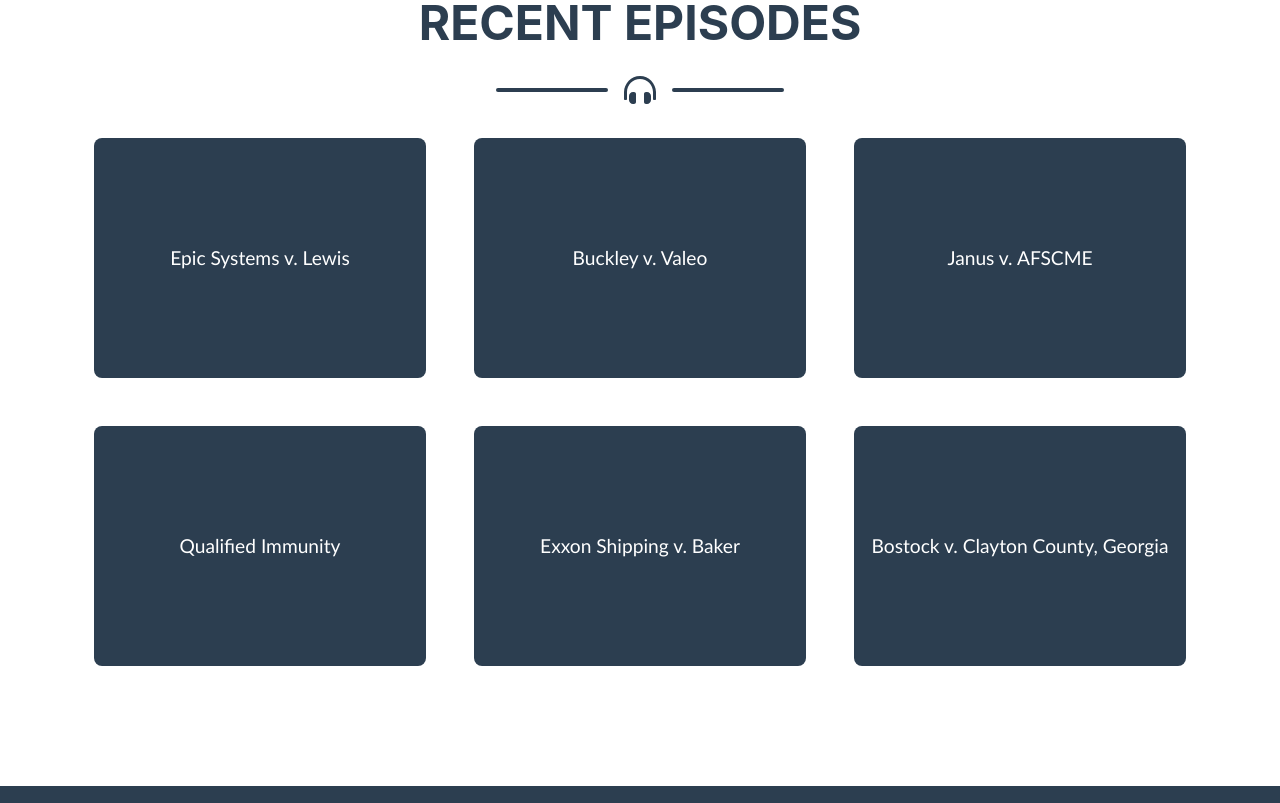
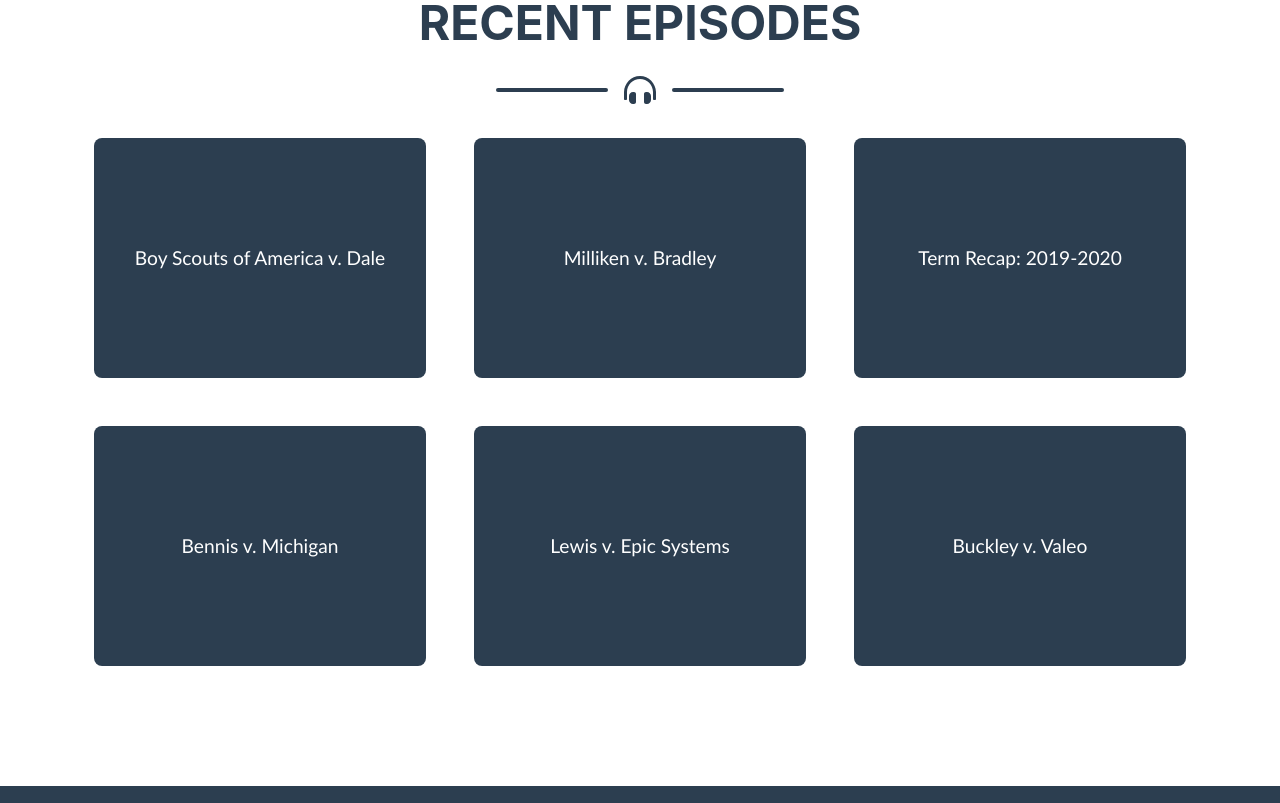
Before and after one commit to MurphyPone/fivefourpod-website, a plain HTML site: page index.html in a window 1280 px wide. Shown: the part 977-1780 px from the top of the page. Drawn offline with nearby package versions, Linux system fonts and the light colour scheme; a web font is replaced by a local one.

Commit message:
updated README, added report a bug

```diff
--- a/index.html
+++ b/index.html
@@ -17,6 +17,8 @@
         <title>Five Four Pod</title>
         <!-- Font Awesome icons (free version)-->
         <script src="https://cdnjs.cloudflare.com/ajax/libs/font-awesome/5.13.0/js/all.min.js" crossorigin="anonymous"></script>
+        <script src="https://d3js.org/d3-dsv.v1.min.js"></script>
+        <script src="https://d3js.org/d3-fetch.v1.min.js"></script> <!-- for reading csv-->
         <!-- Core theme CSS (includes Bootstrap)-->
         <link href="css/styles.css" rel="stylesheet">
         <!-- Fonts CSS-->
@@ -450,6 +452,7 @@
         <!-- Copyright Section-->
         <section class="copyright py-4 text-center text-white">
             <div class="container"><small class="pre-wrap">All rights reserved</small></div>
+            <div class="container"><small class="pre-wrap" style="color: gray;"><a href="https://twitter.com/petersmurphy7">Found a bug?</a></small></div>
         </section>
         <!-- Scroll to Top Button (Only visible on small and extra-small screen sizes)-->
         <div class="scroll-to-top d-lg-none position-fixed"><a class="js-scroll-trigger d-block text-center text-white rounded" href="#page-top"><i class="fa fa-chevron-up"></i></a></div>
--- a/js/myscript.js
+++ b/js/myscript.js
@@ -41,39 +41,55 @@
 }
 
 /// Automatic tiling thing
-
 var title_ids = ["my-title-0", "my-title-1", "my-title-2", "my-title-3", "my-title-4", "my-title-5"]
 var description_ids = ["my-description-0", "my-description-1", "my-description-2", "my-description-3", "my-description-4", "my-description-5"]
 var summary_ids = ["my-summay-0", "my-summay-1", "my-summay-2", "my-summay-3", "my-summay-4", "my-summay-5"]
 var card_title_ids = ["card-title-0", "card-title-1", "card-title-2", "card-title-3", "card-title-4", "card-title-5",]
 var date_ids = ["my-date-0", "my-date-1", "my-date-2", "my-date-3", "my-date-4", "my-date-5"]
 
-// for(var i = 0; i < descriptions.length; i++) {
-//   var element = document.getElementById(descriptions[i])
-//   console.log(element)
-// }
 
 function doLoad() {
   typeWriter() // call the typewriter
-  // for(var i = 0; i < title_ids.length; i++) {
-  //   var title_elem = document.getElementById(title_ids[i])
-  //   var descr_elem = document.getElementById(description_ids[i])
-  //   var summary_elem = document.getElementById(summary_ids[i])
-  //   var date_elem = document.getElementById(date_ids[i])
-  //   var card_title_elem = document.getElementById(card_title_ids[i])
+  parseCSV()
+}
 
-  //   // read latest 6 from file
-  //   var title = "title " + i
-  //   var description = "description " + i
-  //   var summary = "summary " + i
-  //   var date = "2020, month, " + i
+function parseCSV() {
+  d3.csv("scripts/latest.csv").then(
+    function(data) {
+      // console.log(data);
+      for(var i = 0; i < title_ids.length; i++) {
+        // console.log(data[i])
+        var title_elem = document.getElementById(title_ids[i])
+        var descr_elem = document.getElementById(description_ids[i])
+        var summary_elem = document.getElementById(summary_ids[i])
+        var date_elem = document.getElementById(date_ids[i])
+        var card_title_elem = document.getElementById(card_title_ids[i])
 
-  //   title_elem.innerHTML = title
-  //   card_title_elem.innerHTML = title
-  //   descr_elem.innerHTML = summary
-  //   summary_elem.innerHTML = "descr" + i
-  //   date_elem.innerHTML = date
-  // }
+        title_elem.innerHTML = data[i]['title']
+        card_title_elem.innerHTML = data[i]['title']
+        descr_elem.innerHTML = cleanSummary(data[i]['summary'])
+        summary_elem.innerHTML = data[i]['summary']
+        date_elem.innerHTML = data[i]['date']
+      }
+    }
+  );
+}
+
+function getRandomInt(max) {
+  return Math.floor(Math.random() * Math.floor(max));
+}
 
 
+function cleanSummary(summary) {
+  var pronouns = [
+    'The hosts',
+    'The fellas and Rhiannon',
+    'Rhiannon and the guys',
+    'The legal folks',
+    'Peter, Michael, and Rhiannon',
+    'Michael, Peter, and Rhiannon',
+    'Rhiannon, Michael, and Peter'
+  ]
+  var pronoun = pronouns[getRandomInt(pronouns.length - 1)]
+  return summary.replace("On this week’s episode of 5-4, Peter (@The_Law_Boy), Rhiannon (@AywaRhiannon), and Michael (@_FleerUltra)", pronoun)
 }
```
Also changed, not shown: 1 other file.
